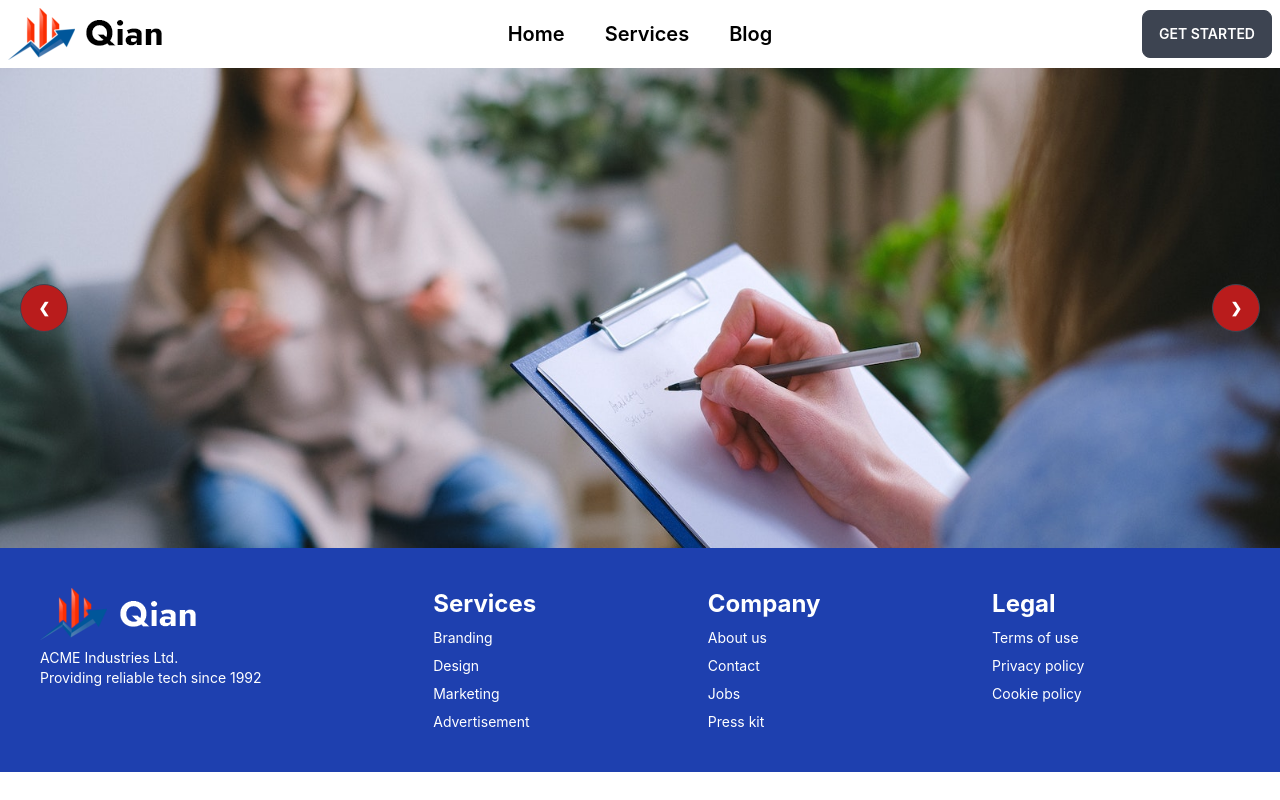
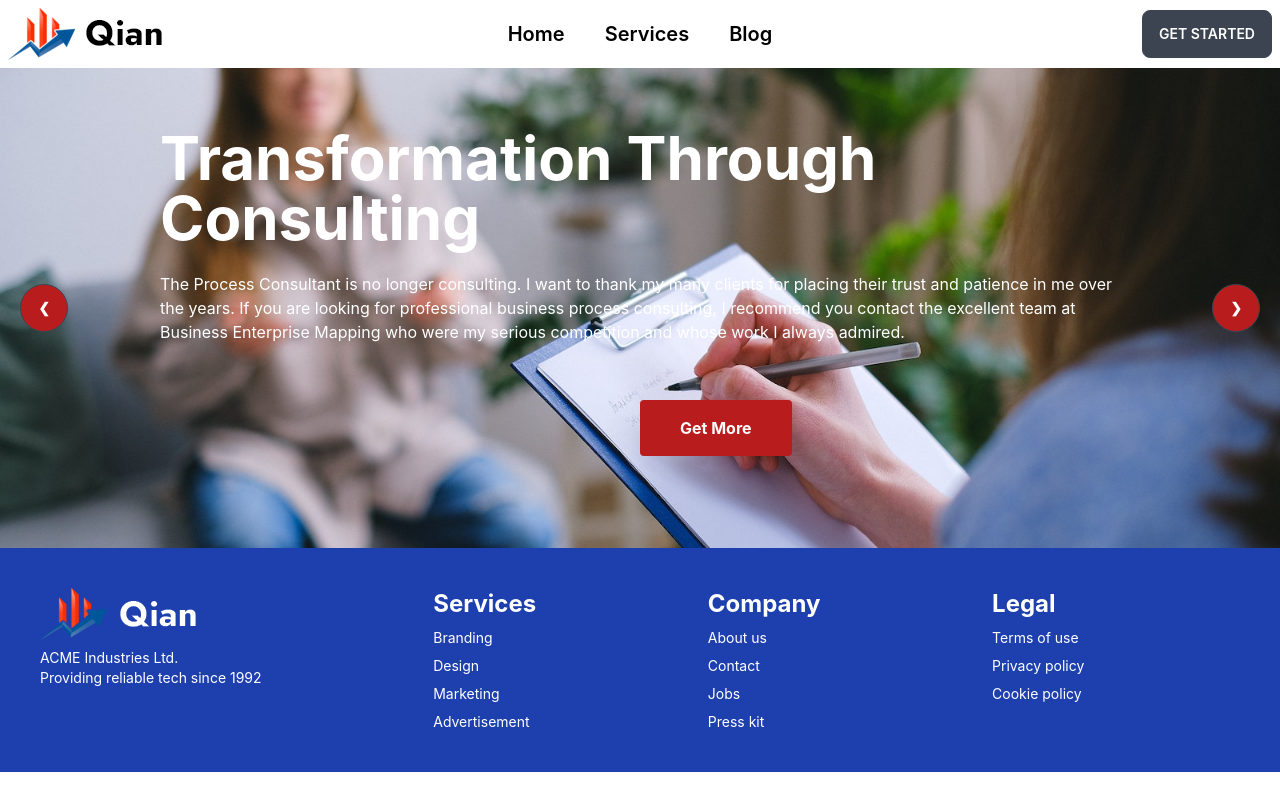
Before and after one commit to SamitMahadi/consaltent-review-client, a React (Create React App) app: page / in a window 1280 px wide. Built offline with nearby package versions, Linux system fonts and the light colour scheme.

Commit message:
carusel style done

```diff
--- a/src/Pages/Home/Carusel/Carusel.js
+++ b/src/Pages/Home/Carusel/Carusel.js
@@ -10,6 +10,18 @@ const Carusel = () => {
         <div className="carousel w-full">
             <div id="slide1" className="carousel-item relative w-full">
                 <img src={img1} className="w-full" />
+                <div className="absolute flex justify-between transform -translate-y-1/2  px-40 top-1/4">
+                    <h1 className='text-6xl font-bold text-white'>Transformation Through Consulting</h1>
+                </div>
+                <div className="absolute flex justify-between transform -translate-y-1/2  px-40 top-1/2 text-white">
+                    <p>The Process Consultant is no longer consulting. I want to thank my many clients for placing their trust and patience in me over the years. If you are looking for professional business process consulting, I recommend you contact the excellent team at Business Enterprise Mapping who were my serious competition and whose work I always admired.</p>
+
+                </div>
+                <div className="absolute flex justify-between transform -translate-y-1/2  top-3/4 left-1/2 text-white">
+                    <button class="bg-red-700 hover:bg-red-800 text-white font-bold py-4 px-10 rounded">
+                        Get More
+                    </button>
+                </div>
                 <div className="absolute flex justify-between transform -translate-y-1/2 left-5 right-5 top-1/2">
                     <a href="#slide4" className="btn btn-circle bg-red-700">❮</a>
                     <a href="#slide2" className="btn btn-circle bg-red-700">❯</a>
```
Lines whose indentation alone changed are shown as unchanged.
